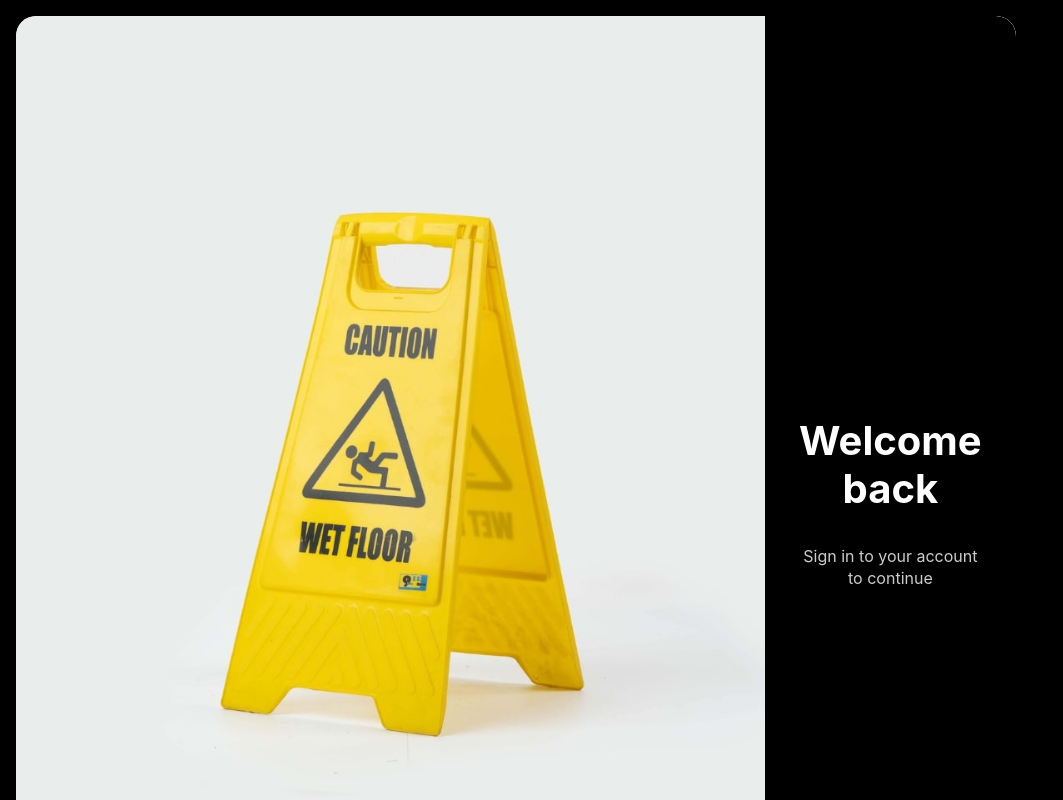
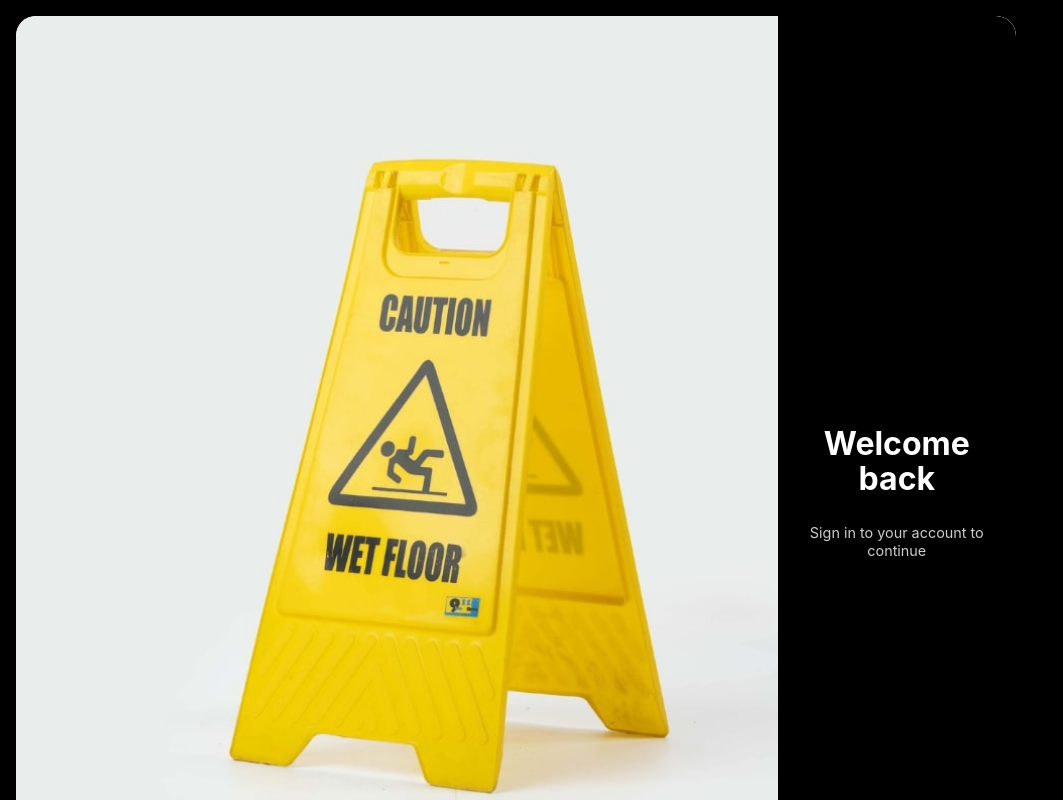
Before and after one commit to vinividivicilala/lolo, a Next.js app in the folder faq/: page /signin in a window 1280 px wide. Shown: the whole page, without its empty margins (0-1063 px from the left). Built offline with nearby package versions, Linux system fonts and the light colour scheme.

Commit message:
Update page.tsx

```diff
--- a/faq/app/signin/page.tsx
+++ b/faq/app/signin/page.tsx
@@ -33,16 +33,18 @@ export default function SignInPage({ onClose, onSwitchToSignUp, onSwitchToForgot
           overflow: 'hidden'
         }}
       >
-        {/* Portrait Image - Even Larger Size (80%) on Left */}
+        {/* Portrait Image - Scaled Larger (130%) on Left */}
         <div
           style={{
             width: '80%',
             height: '100%',
             backgroundImage: 'url(/images/5.jpg)',
-            backgroundSize: 'cover',
+            backgroundSize: '130%', // Diperbesar 130%
             backgroundPosition: 'center',
             backgroundRepeat: 'no-repeat',
-            borderRadius: '20px 0 0 20px'
+            borderRadius: '20px 0 0 20px',
+            transform: 'scale(1.1)', // Additional scaling
+            transformOrigin: 'left center'
           }}
         />
 
@@ -56,19 +58,22 @@ export default function SignInPage({ onClose, onSwitchToSignUp, onSwitchToForgot
             flexDirection: 'column',
             justifyContent: 'center',
             alignItems: 'center',
-            padding: '2rem',
-            borderRadius: '0 20px 20px 0'
+            padding: '1.5rem',
+            borderRadius: '0 20px 20px 0',
+            position: 'relative',
+            zIndex: 2
           }}
         >
           <h1
             style={{
               fontFamily: "'Inter', 'Arial', sans-serif",
-              fontSize: '2.5rem',
+              fontSize: '2rem',
               fontWeight: 'bold',
               color: '#ffffff',
-              marginBottom: '1rem',
+              marginBottom: '0.8rem',
               textAlign: 'center',
-              lineHeight: '1.2'
+              lineHeight: '1.1',
+              wordWrap: 'break-word'
             }}
           >
             Welcome back
@@ -76,10 +81,11 @@ export default function SignInPage({ onClose, onSwitchToSignUp, onSwitchToForgot
           <p
             style={{
               fontFamily: "'Inter', 'Arial', sans-serif",
-              fontSize: '1rem',
+              fontSize: '0.9rem',
               color: '#cccccc',
               textAlign: 'center',
-              lineHeight: '1.4'
+              lineHeight: '1.3',
+              wordWrap: 'break-word'
             }}
           >
             Sign in to your account to continue
```
